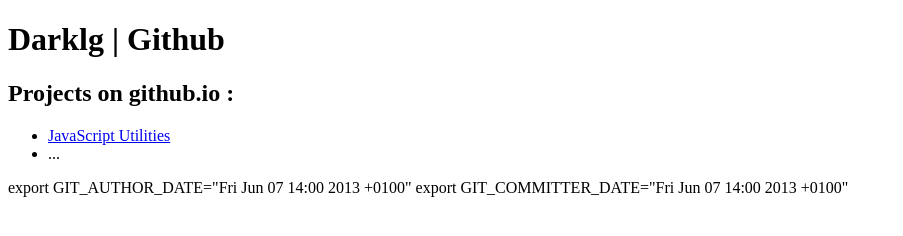
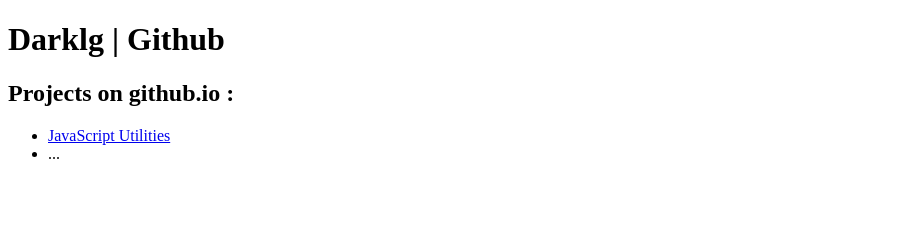
Before and after one commit to Darklg/darklg.github.io, a plain HTML site: page index.html in a window 1280 px wide. Shown: the whole page, without its empty margins (0-903 px from the left). Drawn offline with Linux system fonts and the light colour scheme.

Commit message:
Fix invalid txt

```diff
--- a/index.html
+++ b/index.html
@@ -19,6 +19,3 @@
 
 </body>
 </html>
-
-export GIT_AUTHOR_DATE="Fri Jun 07 14:00 2013 +0100"
-export GIT_COMMITTER_DATE="Fri Jun 07 14:00 2013 +0100"
```
